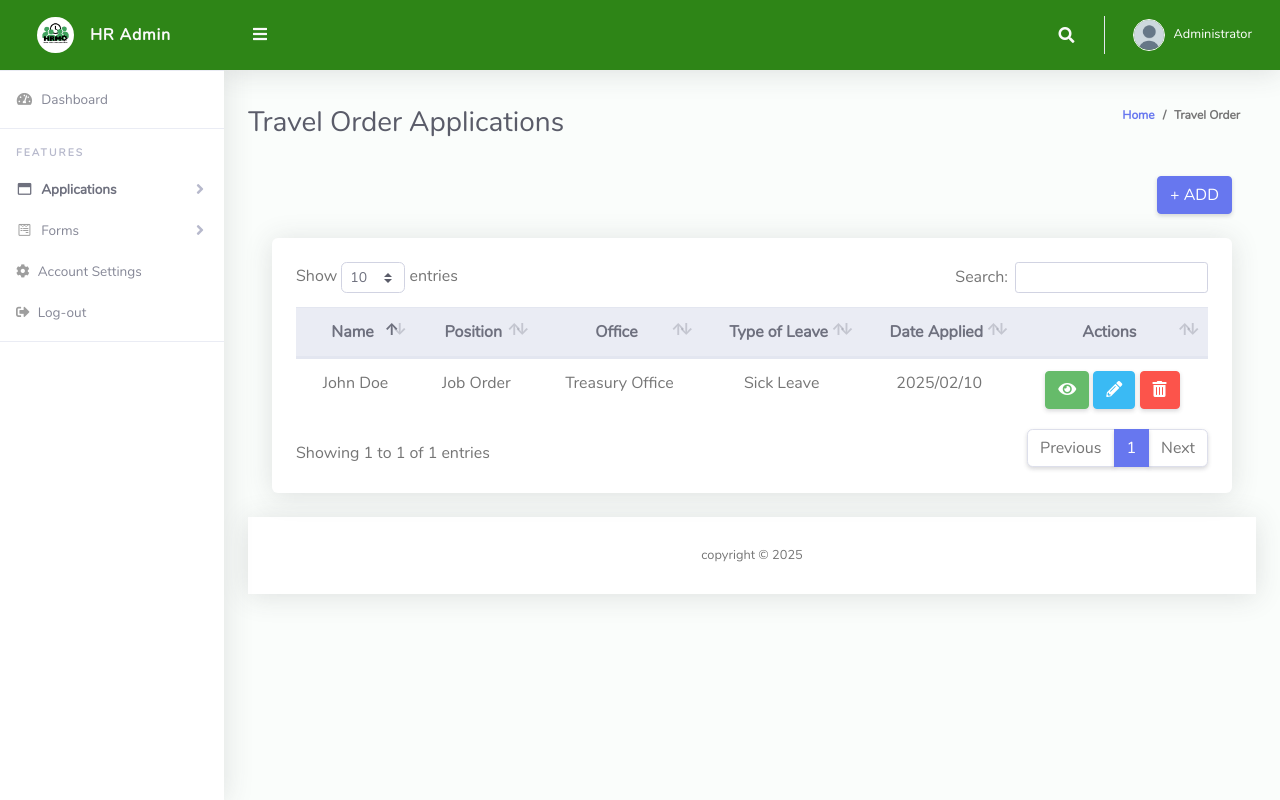
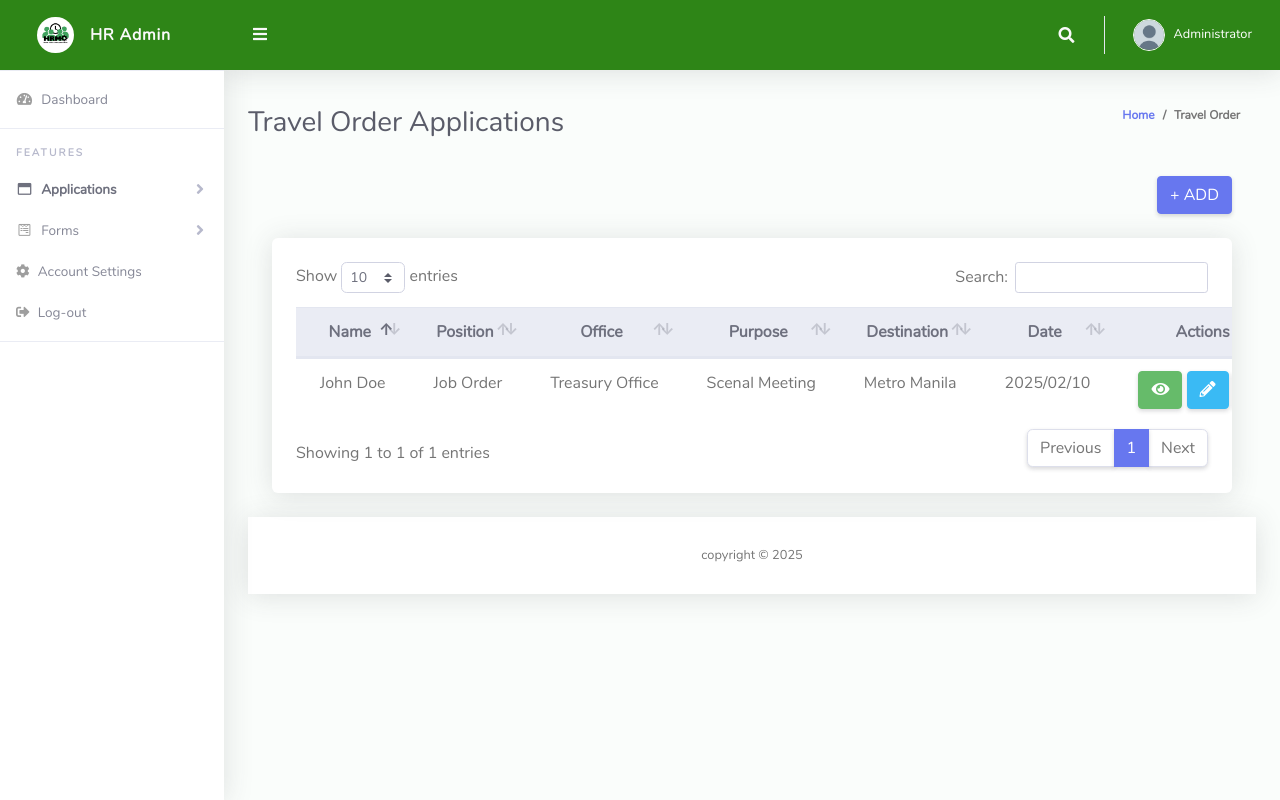
Before and after one commit to DarthCoder-afk/LeaveTrack, a PHP site: page /travel_order.php in a window 1280 px wide. Run offline with PHP 8.4, Linux system fonts and the light colour scheme; a user stored in the database is signed in; some libraries are stand-ins or nearby versions.

Commit message:
updated travel_order page

```diff
--- a/applications.php
+++ b/applications.php
@@ -352,7 +352,6 @@
 
               });
             }
-
           }
         }
       </script>
--- a/travel_order.php
+++ b/travel_order.php
@@ -20,6 +20,17 @@
   <link href="vendor/bootstrap/css/bootstrap.min.css" rel="stylesheet" type="text/css">
   <link href="css/admin.min.css" rel="stylesheet">
   <link href="vendor/datatables/dataTables.bootstrap4.min.css" rel="stylesheet">
+
+  <style>
+     .table {
+      width: 100%;
+      table-layout: auto;
+    }
+
+    .table th, .table td {
+      white-space: nowrap;
+    }
+  </style>
 </head>
 
 <body id="page-top">
@@ -188,19 +199,50 @@
                         <div class="col-md-6">
                           <div class="form-group">
                             <label>Office</label>
-                            <input type="text" class="form-control" id="office" required>
+                            <select class="form-control" id="typeOfOffice">
+                              <option value="" disabled selected>Select Type of Office</option>
+                              <option value="Sangguniang Bayan">Sangguniang Bayan</option>
+                              <option value="HRMO">Human Resource Management Office</option>
+                              <option value="Office of the Treasury">Office of the Treasury</option>
+                              <!-- <option value="Office 4">Office 4</option> -->
+                              <!-- <option value="Office 5">Office 5</option> -->
+                            </select>
                           </div>
                         </div>
                         <div class="col-md-6">
                           <div class="form-group">
-                            <label>Type of Leave</label>
-                            <input type="text" class="form-control" id="typeOfLeave" required>
+                            <label>Purpose</label>
+                            <input type="text" class="form-control" id="purpose" required>
+                          </div>
+                        </div>
+                        <div class="col-md-6">
+                          <div class="form-group">
+                            <label>Destination</label>
+                            <input type="text" class="form-control" id="destination" required>
                           </div>
                         </div>
                         <div class="col-md-6">
                           <div class="form-group">
                             <label>Date Applied</label>
                             <input type="date" class="form-control" id="dateApplied" required>
+                          </div>
+                        </div>
+                        <div class="col-md-3">
+                          <div class="form-group">
+                            <label>Start Date</label>
+                            <input type="date" class="form-control" id="startDate" required onchange=calculateNumberofDays()>
+                          </div>
+                        </div>
+                        <div class="col-md-3">
+                          <div class="form-group">
+                            <label>End Date</label>
+                            <input type="date" class="form-control" id="endDate" required onchange=calculateNumberofDays()>
+                          </div>
+                        </div>
+                        <div class="col-md-6">
+                          <div class="form-group">
+                            <label>Number of Days</label>
+                            <input type="text" class="form-control" id="numberOfDays" disabled>
                           </div>
                         </div>
                         <div class="col-md-6">
@@ -229,8 +271,9 @@
                           <th>Name</th>
                           <th>Position</th>
                           <th>Office</th>
-                          <th>Type of Leave</th>
-                          <th>Date Applied</th>
+                          <th>Purpose</th>
+                          <th>Destination</th>
+                          <th>Date</th>
                           <th>Actions</th>
                         </tr>
                       </thead>
@@ -239,7 +282,8 @@
                           <td>John Doe</td>
                           <td>Job Order</td>
                           <td>Treasury Office</td>
-                          <td>Sick Leave</td>
+                          <td>Scenal Meeting</td>
+                          <td>Metro Manila</td>
                           <td>2025/02/10</td>
                           <td>
                             <button class="btn btn-success"><i class="fas fa-eye"></i></button>
@@ -279,6 +323,33 @@
       <a class="scroll-to-top rounded" href="#page-top">
         <i class="fas fa-angle-up"></i>
       </a>
+
+      <script>
+        function calculateNumberofDays(){
+          const startDate = document.getElementById("startDate").value;
+          const endDate = document.getElementById("endDate").value;
+
+          if (startDate && endDate) {
+            const start = new Date(startDate);
+            const end = new Date(endDate);
+            const timeDifference = end - start;
+            const daysDifference = timeDifference / (1000 * 3600 * 24) + 1;
+
+            if (daysDifference > 0) {
+              document.getElementById('numberOfDays').value = daysDifference;
+            } else {
+              document.getElementById('startDate').value = 0;
+              document.getElementById('endDate').value = 0;
+              Swal.fire({
+                title: "Invalid Dates",
+                text: "End date should be greater than start date.",
+                icon: "error"
+
+              });
+            }
+          }
+        }
+      </script>
 
 
       <script src="https://cdn.jsdelivr.net/npm/sweetalert2@11"></script>
```
